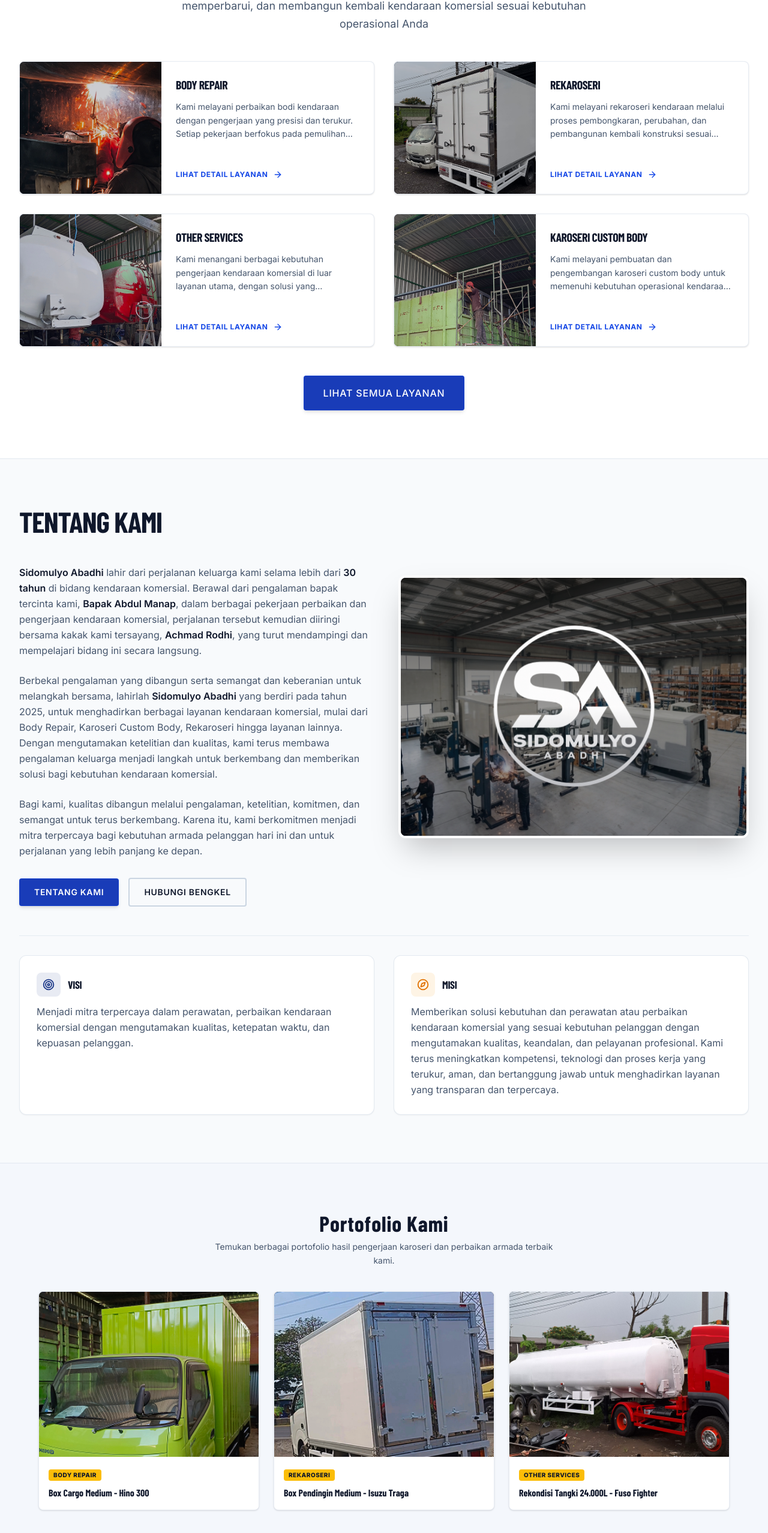
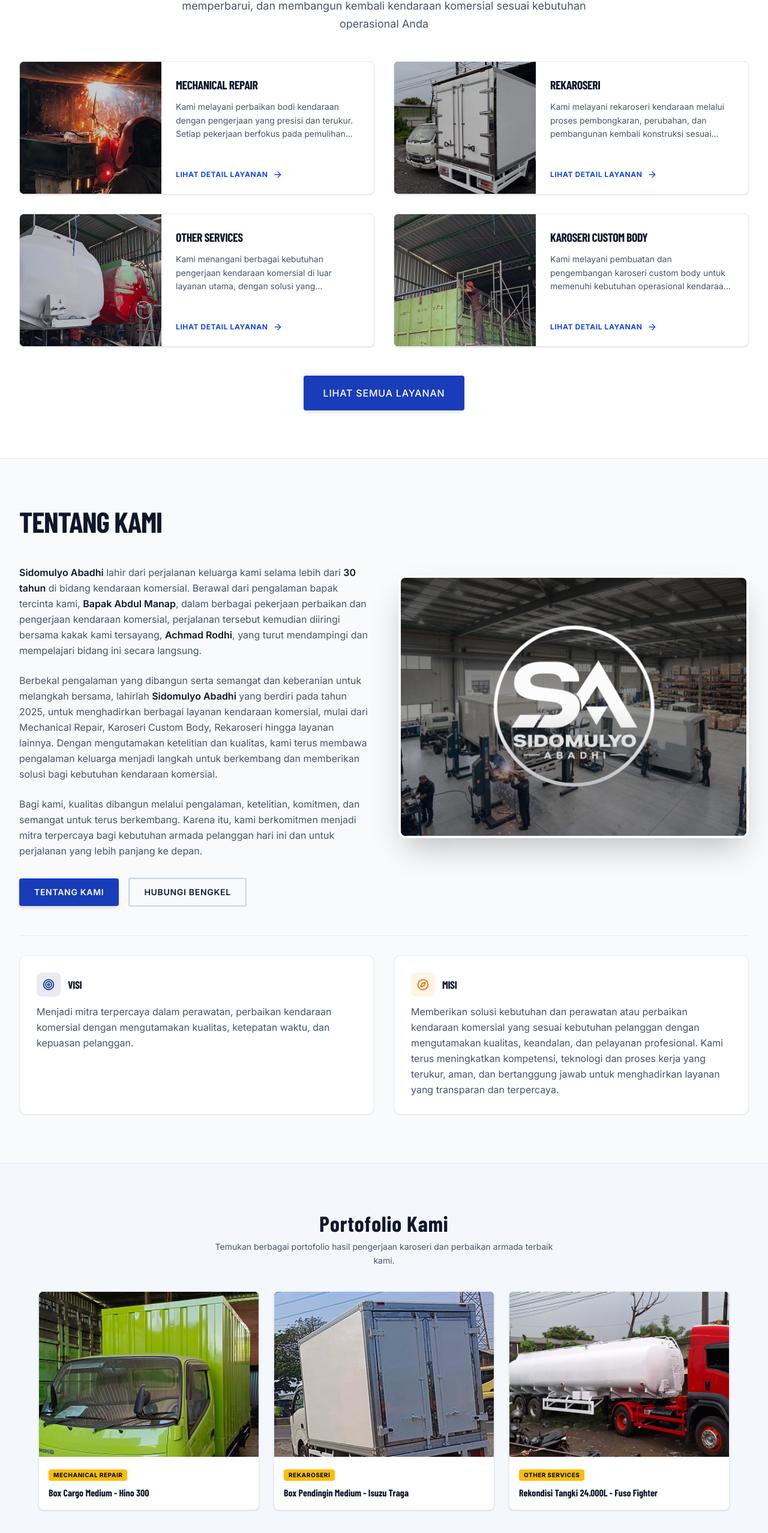
Before and after one commit to PerdanaMain/fe-compro-sidomulyo, a Next.js app: page / in a window 1280 px wide. Shown: the part 1496-4051 px from the top of the page at 60% size. Built offline with nearby package versions, Linux system fonts and the light colour scheme; no server answers; a web font is replaced by a local one.

Commit message:
refactor: replace Body Repair with Mechanical Repair across services and update company name

```diff
--- a/src/app/tentang/page.tsx
+++ b/src/app/tentang/page.tsx
@@ -51,7 +51,7 @@ export default function TentangPage() {
                 <strong className="text-slate-900 font-semibold">Sidomulyo Abadhi</strong> lahir dari perjalanan keluarga kami selama lebih dari <strong className="text-slate-900 font-semibold">30 tahun</strong> di bidang kendaraan komersial. Berawal dari pengalaman bapak tercinta kami, <strong className="text-slate-900 font-semibold">Bapak Abdul Manap</strong>, dalam berbagai pekerjaan perbaikan dan pengerjaan kendaraan komersial, perjalanan tersebut kemudian diiringi bersama kakak kami tersayang, <strong className="text-slate-900 font-semibold">Achmad Rodhi</strong>, yang turut mendampingi dan mempelajari bidang ini secara langsung.
               </p>
               <p className="text-slate-600 text-xs sm:text-sm md:text-base leading-relaxed">
-                Berbekal pengalaman yang dibangun serta semangat dan keberanian untuk melangkah bersama, lahirlah <strong className="text-slate-900 font-semibold">Sidomulyo Abadhi</strong> yang berdiri pada tahun 2025, untuk menghadirkan berbagai layanan kendaraan komersial, mulai dari Body Repair, Karoseri Custom Body, Rekaroseri hingga layanan lainnya. Dengan mengutamakan ketelitian dan kualitas, kami terus membawa pengalaman keluarga menjadi langkah untuk berkembang dan memberikan solusi bagi kebutuhan kendaraan komersial.
+                Berbekal pengalaman yang dibangun serta semangat dan keberanian untuk melangkah bersama, lahirlah <strong className="text-slate-900 font-semibold">Sidomulyo Abadhi</strong> yang berdiri pada tahun 2025, untuk menghadirkan berbagai layanan kendaraan komersial, mulai dari Mechanical Repair, Karoseri Custom Body, Rekaroseri hingga layanan lainnya. Dengan mengutamakan ketelitian dan kualitas, kami terus membawa pengalaman keluarga menjadi langkah untuk berkembang dan memberikan solusi bagi kebutuhan kendaraan komersial.
               </p>
               <p className="text-slate-600 text-xs sm:text-sm md:text-base leading-relaxed">
                 Bagi kami, kualitas dibangun melalui pengalaman, ketelitian, komitmen, dan semangat untuk terus berkembang. Karena itu, kami berkomitmen menjadi mitra terpercaya bagi kebutuhan armada pelanggan hari ini dan untuk perjalanan yang lebih panjang ke depan.
--- a/src/components/layout/footer.tsx
+++ b/src/components/layout/footer.tsx
@@ -24,7 +24,7 @@ function TikTokIcon({ className = "w-4 h-4" }: { className?: string }) {
 
 const footerNavItems = [
   { label: "Layanan", href: "/layanan" },
-  { label: "Portfolio", href: "/portfolio" },
+  { label: "Portofolio", href: "/portfolio" },
   { label: "Tentang Kami", href: "/tentang" },
   { label: "Klien & Mitra", href: "/klien" },
   { label: "Kontak Bengkel", href: "/kontak" }
--- a/src/components/sections/about-section.tsx
+++ b/src/components/sections/about-section.tsx
@@ -21,7 +21,7 @@ export function AboutSection() {
               <strong className="text-slate-900 font-semibold">Sidomulyo Abadhi</strong> lahir dari perjalanan keluarga kami selama lebih dari <strong className="text-slate-900 font-semibold">30 tahun</strong> di bidang kendaraan komersial. Berawal dari pengalaman bapak tercinta kami, <strong className="text-slate-900 font-semibold">Bapak Abdul Manap</strong>, dalam berbagai pekerjaan perbaikan dan pengerjaan kendaraan komersial, perjalanan tersebut kemudian diiringi bersama kakak kami tersayang, <strong className="text-slate-900 font-semibold">Achmad Rodhi</strong>, yang turut mendampingi dan mempelajari bidang ini secara langsung.
             </p>
             <p className="text-slate-600 leading-relaxed text-base">
-              Berbekal pengalaman yang dibangun serta semangat dan keberanian untuk melangkah bersama, lahirlah <strong className="text-slate-900 font-semibold">Sidomulyo Abadhi</strong> yang berdiri pada tahun 2025, untuk menghadirkan berbagai layanan kendaraan komersial, mulai dari Body Repair, Karoseri Custom Body, Rekaroseri hingga layanan lainnya. Dengan mengutamakan ketelitian dan kualitas, kami terus membawa pengalaman keluarga menjadi langkah untuk berkembang dan memberikan solusi bagi kebutuhan kendaraan komersial.
+              Berbekal pengalaman yang dibangun serta semangat dan keberanian untuk melangkah bersama, lahirlah <strong className="text-slate-900 font-semibold">Sidomulyo Abadhi</strong> yang berdiri pada tahun 2025, untuk menghadirkan berbagai layanan kendaraan komersial, mulai dari Mechanical Repair, Karoseri Custom Body, Rekaroseri hingga layanan lainnya. Dengan mengutamakan ketelitian dan kualitas, kami terus membawa pengalaman keluarga menjadi langkah untuk berkembang dan memberikan solusi bagi kebutuhan kendaraan komersial.
             </p>
             <p className="text-slate-600 leading-relaxed text-base">
               Bagi kami, kualitas dibangun melalui pengalaman, ketelitian, komitmen, dan semangat untuk terus berkembang. Karena itu, kami berkomitmen menjadi mitra terpercaya bagi kebutuhan armada pelanggan hari ini dan untuk perjalanan yang lebih panjang ke depan.
--- a/src/components/sections/process-steps.tsx
+++ b/src/components/sections/process-steps.tsx
@@ -64,7 +64,7 @@ export const defaultProcessGroups: ProcessGroup[] = [
         step: "06",
         title: "Proses Pengerjaan",
         description:
-          "Kendaraan ditangani sesuai layanan yang dipilih, meliputi Body Repair, Karoseri Custom Body, Rekaroseri, atau Other Services, dengan tahapan pengerjaan yang disesuaikan dengan kondisi dan kebutuhan kendaraan."
+          "Kendaraan ditangani sesuai layanan yang dipilih, meliputi Mechanical Repair, Karoseri Custom Body, Rekaroseri, atau Other Services, dengan tahapan pengerjaan yang disesuaikan dengan kondisi dan kebutuhan kendaraan."
       },
       {
         step: "07",
--- a/src/data/portfolio.ts
+++ b/src/data/portfolio.ts
@@ -21,8 +21,8 @@ export const portfolioData: PortfolioItem[] = [
     id: "port-1",
     slug: "box-cargo-medium-hino-300",
     title: "Box Cargo Medium - Hino 300",
-    category: "Body Repair",
-    categorySlug: "body-repair",
+    category: "Mechanical Repair",
+    categorySlug: "mechanical-repair",
     image: "/images/service-body-repair-2.png",
     beforeImage: "/images/service-body-repair.png",
     afterImage: "/images/service-body-repair-2.png",
--- a/src/data/services.ts
+++ b/src/data/services.ts
@@ -11,10 +11,10 @@ export interface ServiceItem {
 
 export const servicesData: ServiceItem[] = [
   {
-    id: "body-repair",
-    slug: "body-repair",
+    id: "mechanical-repair",
+    slug: "mechanical-repair",
     number: "01",
-    title: "Body Repair",
+    title: "Mechanical Repair",
     description: "Kami melayani perbaikan bodi kendaraan dengan pengerjaan yang presisi dan terukur. Setiap pekerjaan berfokus pada pemulihan struktur, bentuk, dan tampilan kendaraan agar kembali optimal dan siap beroperasi.",
     image: "/images/service-body-repair.png",
     features: [
@@ -52,13 +52,12 @@ export const servicesData: ServiceItem[] = [
     description: "Kami menangani berbagai kebutuhan pengerjaan kendaraan komersial di luar layanan utama, dengan solusi yang disesuaikan berdasarkan kondisi dan kebutuhan setiap kendaraan.",
     image: "/images/service-painting.png",
     features: [
-      "Pemeriksaan kondisi kendaraan secara menyeluruh",
-      "Perbaikan bagian bodi dan struktur yang mengalami kerusakan",
-      "Penanganan korosi dan penggantian bagian yang keropos",
-      "Perbaikan atau pembaruan komponen pendukung",
-      "Perbaikan interior dan eksterior kendaraan",
-      "Pengecatan ulang dan penyegaran tampilan",
-      "Finishing, detailing, dan pemeriksaan akhir"
+      "Mechanical Repair",
+      "Reconditioning",
+      "Custom Fabrication",
+      "Hydraulic Repair",
+      "Exhaust Repair/Replacement",
+      "Dan pekerjaan khusus lainnya"
     ],
     iconName: "Paintbrush"
   },
--- a/src/lib/config.ts
+++ b/src/lib/config.ts
@@ -1,6 +1,6 @@
 export const SITE_CONFIG = {
   name: "Sidomulyo Abadhi",
-  fullName: "Sidomulyo Abadhi — Commercial Vehicle Body & Karoseri Specialist",
+  fullName: "CV. Sidomulyo Abadhi — Commercial Vehicle Body & Karoseri Specialist",
   description: "Bengkel Karoseri & Commercial Vehicle Body Repair Terpercaya di Sidoarjo. Spesialis perbaikan bodi truk, pembuatan karoseri custom, rekondisi, dan pengecatan oven.",
   url: process.env.NEXT_PUBLIC_SITE_URL || "https://sidomulyo-abadhi.com",
   phone: "0858-5636-1669",
```
